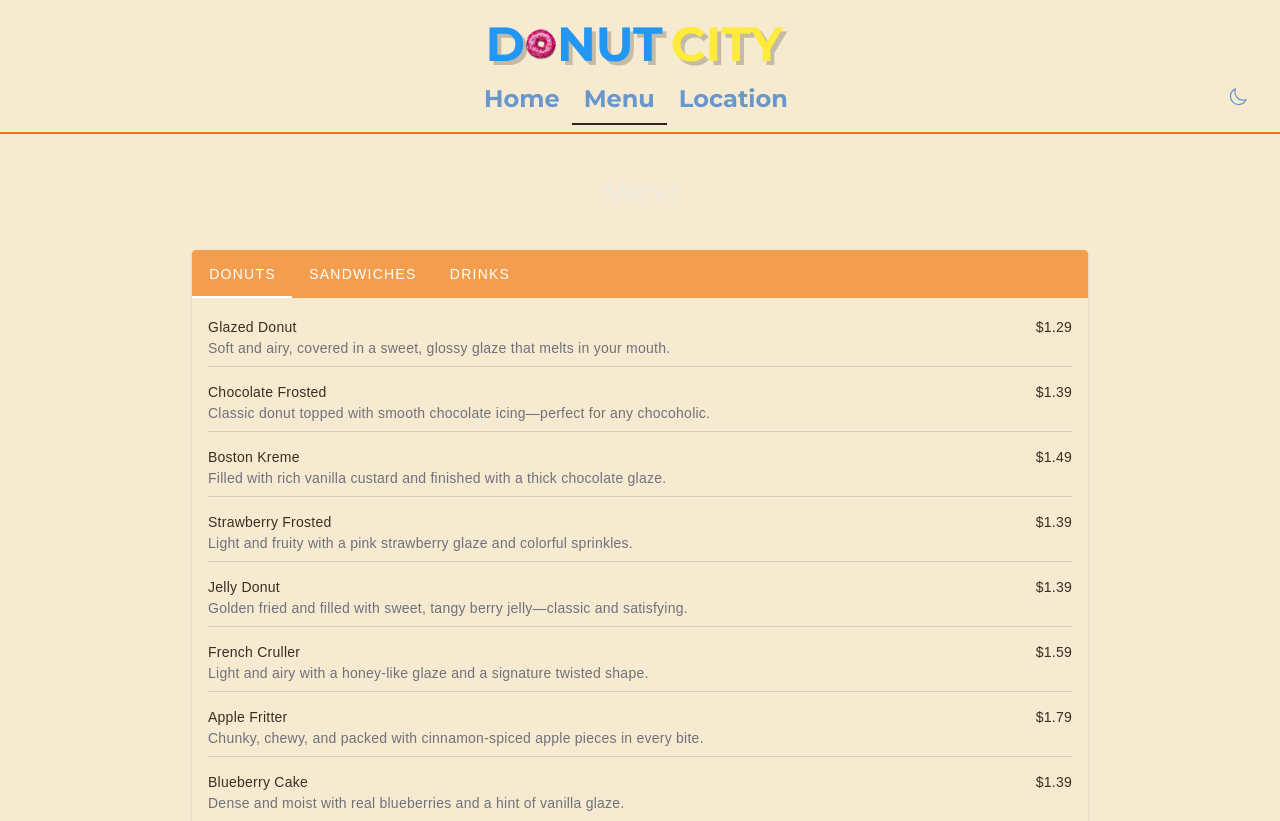
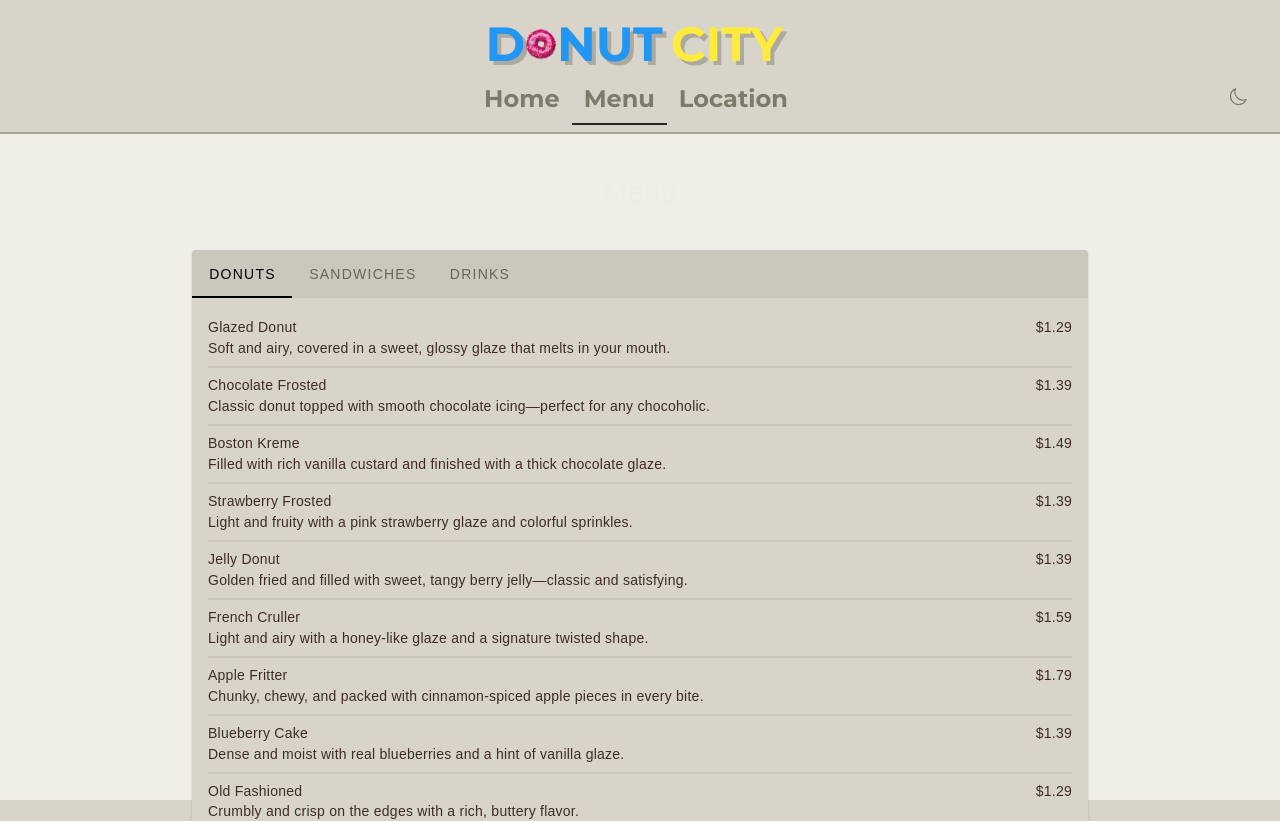
Before and after one commit to bothminds/dc, a Vue app: page /menu in a window 1280 px wide. Shown: the top 821 px of the page. Built offline with nearby package versions, Linux system fonts and the light colour scheme.

Commit message:
better colors

```diff
--- a/src/App.vue
+++ b/src/App.vue
@@ -10,7 +10,7 @@ import FooterSocial from './components/FooterSocial.vue';
 
   <div class="min-h-screen h-screen w-screen flex flex-col">
     <NavBar />
-    <div class="flex-1 pb-24 container mx-auto px-4 sm:px-6 lg:px-8">
+    <div class="flex-1 pb-24 container mx-auto px-4 sm:px-6 lg:px-8 ">
       <RouterView/>
   </div>
   <div class="border-t border-donut-300 dark:border-donut-700 mt-10">
@@ -26,8 +26,6 @@ header {
   line-height: 1.5;
 }
 
-
-
 @media (min-width: 1024px) {
   header {
     display: flex;
--- a/src/assets/base.css
+++ b/src/assets/base.css
@@ -1,32 +1,42 @@
 @import "tailwindcss";
 
 @theme {
-  --color-donut-100: #f6ead0;
-  --color-donut-200: #f5c6a5;
-  --color-donut-300: #f4b27a;
-  --color-donut-400: #f39e4f;
-  --color-donut-500: #f28b24;
-  --color-donut-600: #f17800;
-  --color-donut-700: #f06e00;
-  /* --color-donut-800: #c56529; */
-    --color-donut-800: rgb(105, 151, 204);
-  --color-donut-900: #ee5b00;
+
+
+  --color-donut-100: oklch(95% 0.01 95);  /* Powdered Glaze */
+  --color-donut-200: oklch(91% 0.012 95); /* Light Cream */
+  --color-donut-300: oklch(87% 0.014 90); /* Sweet Dough */
+  --color-donut-400: oklch(83% 0.016 95); /* Golden Crust */
+  --color-donut-500: oklch(79% 0.018 95); /* Warm Bake */
+  --color-donut-600: oklch(72% 0.02 95);  /* Toasted Sugar */
+  --color-donut-700: oklch(65% 0.022 95); /* Caramelized Edges */
+  --color-donut-800: oklch(58% 0.023 95); /* Deep Glaze */
+  --color-donut-900: oklch(51% 0.025 95); /* Crisp Crust */
+
+
+
+
+
+  --font-montserrat: 'MontserratBold', sans-serif;
+  --font-inter: 'Inter', sans-serif;
+  --font-roboto: 'Roboto', sans-serif;
 }
 
 @custom-variant dark (&:where(.dark, .dark *));
 /* color palette from <https://github.com/vuejs/theme> */
 :root {
-  --donut-bg: #f6ead0; /* Antique White - vanilla glaze */
+  --donut-bg: var(--color-donut-300);
+  --donut-bg-soft: var(--color-donut-100); /* Soft background color */
   --donut-primary: #E58943; /* Tiger's Eye - caramel drizzle */
   --donut-accent: #F1D1A2; /* Deep Champagne - buttery dough */
   --donut-text: #3E2C23; /* Chocolate Glaze */
   --donut-highlight: #ED77B1; /* Raspberry Glaze */
 
   /* Dark mode palette */
-  --donut-bg-dark: #2D2320; /* Dark Chocolate Glaze */
+  --donut-bg-dark: var(--color-donut-900); /* Dark Chocolate Glaze */
   --donut-primary-dark: #F28B24; /* Bright Caramel */
   --donut-accent-dark: #A67C52; /* Toasted Dough */
-  --donut-text-dark: #FCE4D8; /* Vanilla Glaze */
+  --donut-text-dark: var(--color-donut-300); /* Vanilla Glaze */
   --donut-highlight-dark: #ED77B1; /* Raspberry Glaze */
 
   --vt-c-white: #ffffff;
@@ -55,10 +65,10 @@
 :root {
   --color-background: var(--donut-bg);
   --color-background-dark: var(--donut-bg-dark);
-  --color-background-soft: var(--vt-c-white-soft);
+  --color-background-soft: var(--donut-bg-soft);
   --color-background-mute: var(--vt-c-white-mute);
 
-  --color-border: var(--vt-c-divider-light-2);
+  --color-border: var(--color-donut-200);
   --color-border-hover: var(--vt-c-divider-light-1);
 
   --color-heading: var(--vt-c-text-light-1);
@@ -73,7 +83,7 @@
     --color-background-soft: var(--donut-bg-soft);
     --color-background-mute: var(--donut-bg-mute);
 
-    --color-border: var(--vt-c-divider-dark-2);
+    --color-border: var(--color-donut-100);
     --color-border-hover: var(--vt-c-divider-dark-1);
 
     --color-heading: var(--vt-c-text-dark-1);
@@ -117,12 +127,6 @@ body {
   -moz-osx-font-smoothing: grayscale;
 }
 
-@theme {
-  --font-montserrat: 'MontserratBold', sans-serif;
-  --font-inter: 'Inter', sans-serif;
-  --font-roboto: 'Roboto', sans-serif;
-}
-
 @font-face {
   font-family: MontserratBold;
   font-style: bold;
--- a/src/components/NavBar.vue
+++ b/src/components/NavBar.vue
@@ -38,7 +38,7 @@ const currentRoute = router.currentRoute.value.name;
                     <div class="hidden sm:ml-6 sm:block">
                         <div class="flex space-x-4 pl-10">
                             <router-link v-for="item in router.options.routes" :key="item.name" :to="item.path" :class="[
-                                $router.currentRoute.value.name === item.name ? 'bg-zinc-900 text-donut-800 border-b-2 border-zinc-800 dark:border-b-2 dark:border-zinc-300' : 'text-donut-800',
+                                $router.currentRoute.value.name === item.name ? 'bg-zinc-900 text-donut-800 border-b-2 border-zinc-800 dark:border-b-2 ' : 'text-donut-800',
                                 ' px-3 py-2 text-2xl font-montserrat font-medium dark:text-donut-300 group hover:text-donut-500 text-left  ',
                             ]" :aria-current="$router.currentRoute.value.name === item.name ? 'page' : undefined">
                                 {{ item.name }}
@@ -47,7 +47,7 @@ const currentRoute = router.currentRoute.value.name;
                     </div>
                 </div>
                 <div class="absolute inset-y-0 right-0 flex items-center sm:static sm:inset-auto sm:ml-6 sm:pr-0">
-            <label for="Theme Change" class="block px-1 dark:text-gray-300">
+            <label for="Theme Change" class="block px-1 dark:text-donut-300">
               <DisclosureButton
                 @click="toggleTheme"
                 id="themebutton"
@@ -73,7 +73,7 @@ const currentRoute = router.currentRoute.value.name;
             <div class="space-y-1 px-2 pt-2 pb-3">
                 <DisclosureButton>
                     <router-link v-for="item in router.options.routes" :key="item.name" :to="item.path" :class="[
-                         $router.currentRoute.value.name === item.name  ? 'bg-zinc-900 text-donut-300 ' : 'text-donut-800',
+                         $router.currentRoute.value.name === item.name  ? ' text-donut-600 ' : 'text-donut-800',
                         ' px-3 py-2 text-md font-montserrat font-medium dark:text-donut-300 group block rounded-md text-left hover:bg-zinc-700 hover:text-donut-300',
                     ]" :aria-current="item.current ? 'page' : undefined" @click="isOpen(close)">
                         {{ item.name }}
--- a/src/views/LocationView.vue
+++ b/src/views/LocationView.vue
@@ -4,7 +4,7 @@ import paralaxImage from '@/assets/images/strawberry_glaze_tray.jpg';
 
 </script>
 <template>
-    <div :style="{ backgroundImage: `url(${paralaxImage})` }" class="bg-cover bg-position-[center_top_5rem] sm:bg-position-[center_top_10rem] bg-parallax bg-no-repeat h-2/3 sm:h-full bg-opacity-30 bg-fixed">
+    <div>
       <!-- <div class="text-center">
         <h1 class="display-1 font-weight-bold text-2xl">Location</h1>
         <h2 class="subheading">Find us at our Tucker location!</h2>
@@ -16,8 +16,21 @@ import paralaxImage from '@/assets/images/strawberry_glaze_tray.jpg';
         </div>
     </div>
     </div>
+            <div class="bg-full">
+<div :style="{ backgroundImage: `url(${paralaxImage})` }" class="bg-cover bg-position-[center_top_5rem] sm:bg-position-[center_top_10rem] bg-parallax bg-no-repeat h-2/3 sm:h-full bg-opacity-30 bg-fixed"></div >
+        </div>
 </template>
 <style scoped>
+.bg-full {
+  position: absolute;
+  top: 0;
+  left: 0;
+  width: 100%;
+  height: 100%;
+  z-index: -1;
+  background-color: var(--donut-bg-soft);
+  color: var(--donut-text);
+}
+
 
 </style>
-<script></script>
--- a/src/views/MenuView.vue
+++ b/src/views/MenuView.vue
@@ -6,7 +6,7 @@
 
 
         <v-card class="w-full max-w-4xl mx-auto mt-10">
-            <v-tabs v-model="tab" bg-color="" color="" class="text-lg bg-donut-400 dark:bg-donut-700 text-white dark:text-gray-200">
+            <v-tabs v-model="tab" bg-color="" color="black" class="text-lg bg-donut-400 dark:bg-donut-700 text-donut-900 dark:text-donut-200">
                 <v-tab value="donuts">Donuts</v-tab>
                 <v-tab value="sandwiches">Sandwiches</v-tab>
                 <v-tab value="drinks">Drinks</v-tab>
@@ -17,14 +17,14 @@
                     <v-tabs-window-item value="donuts" >
                         <ul class="space-y-4">
                             <li v-for="donut in donuts" :key="donut.type"
-                                class="flex justify-between mt-1 mb-4 border-b pb-2">
+                                class="flex justify-between mt-1 mb-2  border-b-2 border-donut-400 pb-2">
 
                                 <div class="flex flex-col w-full">
                                     <div class="flex justify-between w-full">
                                         <span>{{ donut.name }}</span>
                                         <span>${{ donut.price.toFixed(2) }}</span>
                                     </div>
-                                    <span class="text-sm text-zinc-500">{{ donut.description }}</span>
+                                    <span class="text-sm">{{ donut.description }}</span>
 
                                     <!-- <div class="flex justify-left">
                                         <img :src="getImageUrl(donut.image)" :alt="donut.type" class="h-30 w-30 rounded-full" />
@@ -37,7 +37,7 @@
                     <v-tabs-window-item value="sandwiches">
                         <ul class="space-y-4">
                             <li v-for="sandwich in sandwiches" :key="sandwich.type"
-                                class="flex justify-between mt-1 mb-4 border-b pb-2">
+                                class="flex justify-between mt-1 mb-2  border-b-2 border-donut-400  pb-2">
                                 <div class="flex flex-col w-full">
                                     <div class="flex justify-between w-full">
                                         <span>{{ sandwich.name }}</span>
@@ -52,7 +52,7 @@
                     <v-tabs-window-item value="drinks">
                         <ul class="space-y-4">
                             <li v-for="drink in drinks" :key="drink.type"
-                                class="flex justify-between mt-1 mb-4 border-b pb-2">
+                                class="flex justify-between mt-1 mb-2  border-b-2 border-donut-400  pb-2">
                                 <span>{{ drink.type }}</span>
                                 <span>${{ drink.price.toFixed(2) }}</span>
                             </li>
@@ -61,6 +61,9 @@
                 </v-tabs-window>
             </v-card-text>
         </v-card>
+        <div class="bg-full">
+
+        </div>
     </div>
 </template>
 <script>
@@ -298,3 +301,16 @@ export default {
     },
 }
 </script>
+<style scoped>
+.bg-full {
+    position: absolute;
+  top: 0;
+  left: 0;
+  width: 100%;
+  height: 100%;
+  z-index: -1;
+  background-color: var(--donut-bg-soft);
+
+  color: var(--donut-text);
+}
+</style>
--- a/tailwind.config.js
+++ b/tailwind.config.js
@@ -7,14 +7,18 @@ module.exports = {
       colors: {
         donut: {
           bg: 'var(--donut-bg)',
+          "dark:bg": 'var(--donut-bg-dark)',
           primary: 'var(--donut-primary)',
           accent: 'var(--donut-accent)',
           text: 'var(--donut-text)',
+          "dark:text": 'var(--donut-text-dark)',
           highlight: 'var(--donut-highlight)',
+           border: 'var(--color-border)',
         },
 
         textShadow: {
           outline: '2px 2px 0px orange', // Adjust the size and color as needed
+        },
       },
     },
   },
@@ -25,4 +29,3 @@ module.exports = {
     require('tailwindcss-textshadow')
   ],
 }
-}
```
Also changed, not shown: src/views/TheDonuts.vue (+4 -6 lines). Lines whose indentation alone changed are shown as unchanged.
